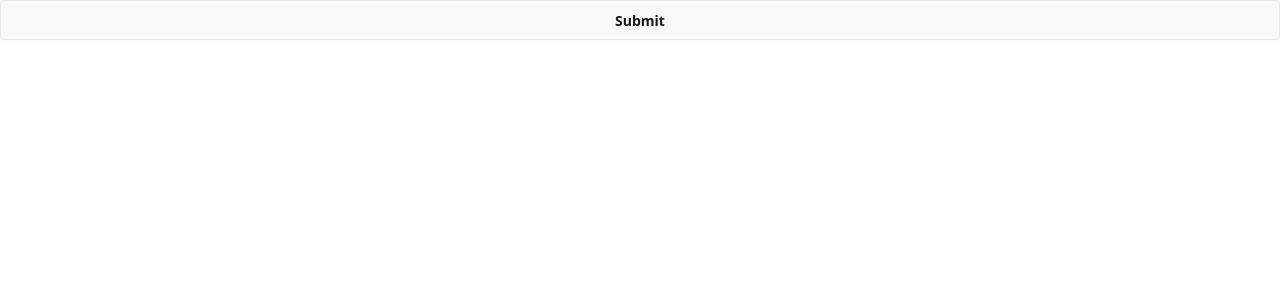
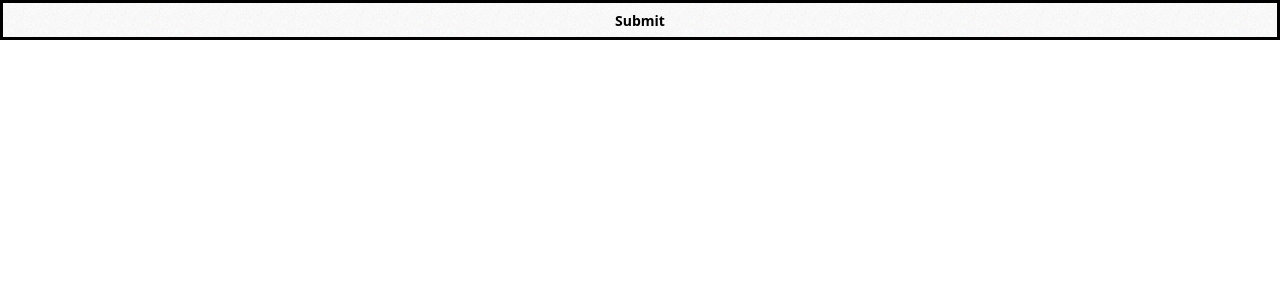
Before and after one commit to p-acid/hanja-random-quiz, a Next.js app: page / in a window 1280 px wide. Shown: the top 300 px of the page. Built offline with nearby package versions, Linux system fonts and the light colour scheme.

Commit message:
style: custom theme

```diff
--- a/src/app/globals.css
+++ b/src/app/globals.css
@@ -1,6 +1,38 @@
 @import "tailwindcss";
 @plugin "daisyui" {
-  themes:
-    light --default,
-    halloween --prefersdark;
+  themes: custom-dark --default;
 }
+@plugin "daisyui/theme" {
+  name: "custom-dark";
+  default: false;
+  prefersdark: true;
+  color-scheme: "dark";
+  --color-base-100: oklch(14% 0.005 285.823);
+  --color-base-200: oklch(21% 0.006 285.885);
+  --color-base-300: oklch(27% 0.006 286.033);
+  --color-base-content: oklch(96% 0.001 286.375);
+  --color-primary: oklch(79% 0.209 151.711);
+  --color-primary-content: oklch(26% 0.051 172.552);
+  --color-secondary: oklch(70% 0.165 254.624);
+  --color-secondary-content: oklch(25% 0.09 281.288);
+  --color-accent: oklch(89% 0.196 126.665);
+  --color-accent-content: oklch(27% 0.077 45.635);
+  --color-neutral: oklch(37% 0.013 285.805);
+  --color-neutral-content: oklch(98% 0 0);
+  --color-info: oklch(60% 0.126 221.723);
+  --color-info-content: oklch(98% 0.019 200.873);
+  --color-success: oklch(62% 0.194 149.214);
+  --color-success-content: oklch(98% 0.018 155.826);
+  --color-warning: oklch(68% 0.162 75.834);
+  --color-warning-content: oklch(98% 0.026 102.212);
+  --color-error: oklch(57% 0.245 27.325);
+  --color-error-content: oklch(97% 0.013 17.38);
+  --radius-selector: 0.5rem;
+  --radius-field: 0.5rem;
+  --radius-box: 0.5rem;
+  --size-selector: 0.25rem;
+  --size-field: 0.25rem;
+  --border: 0.5px;
+  --depth: 0;
+  --noise: 0;
+}
```
